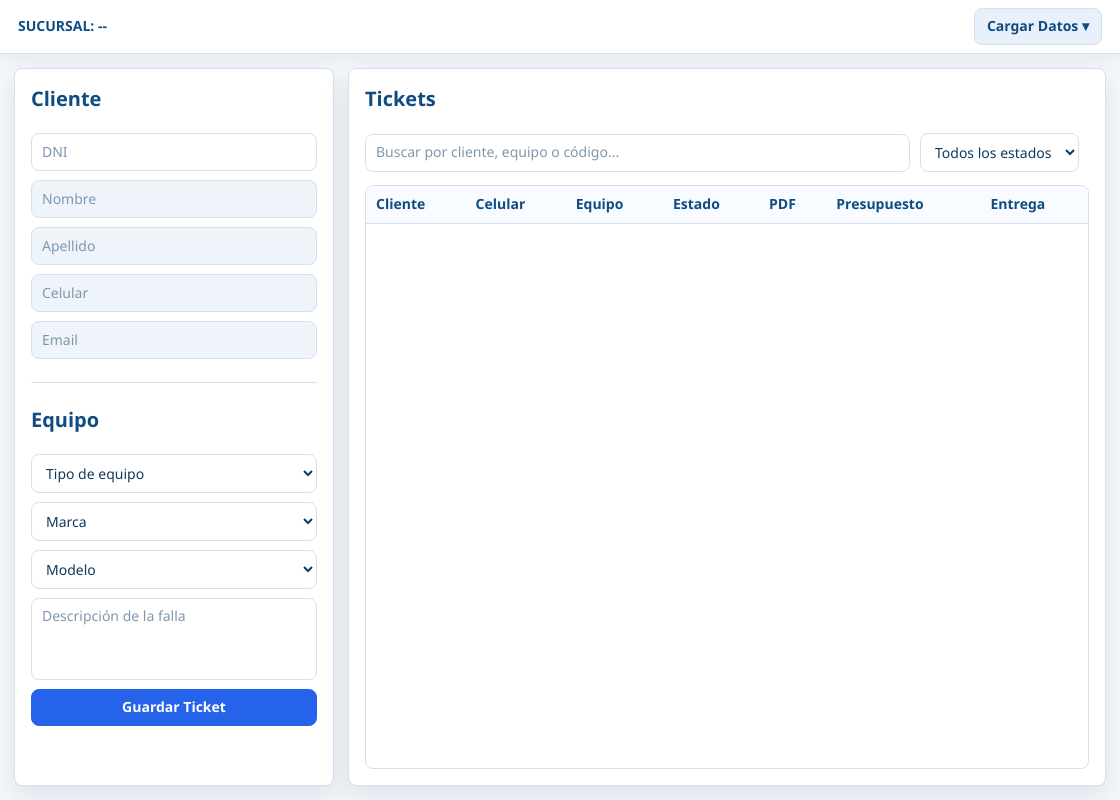
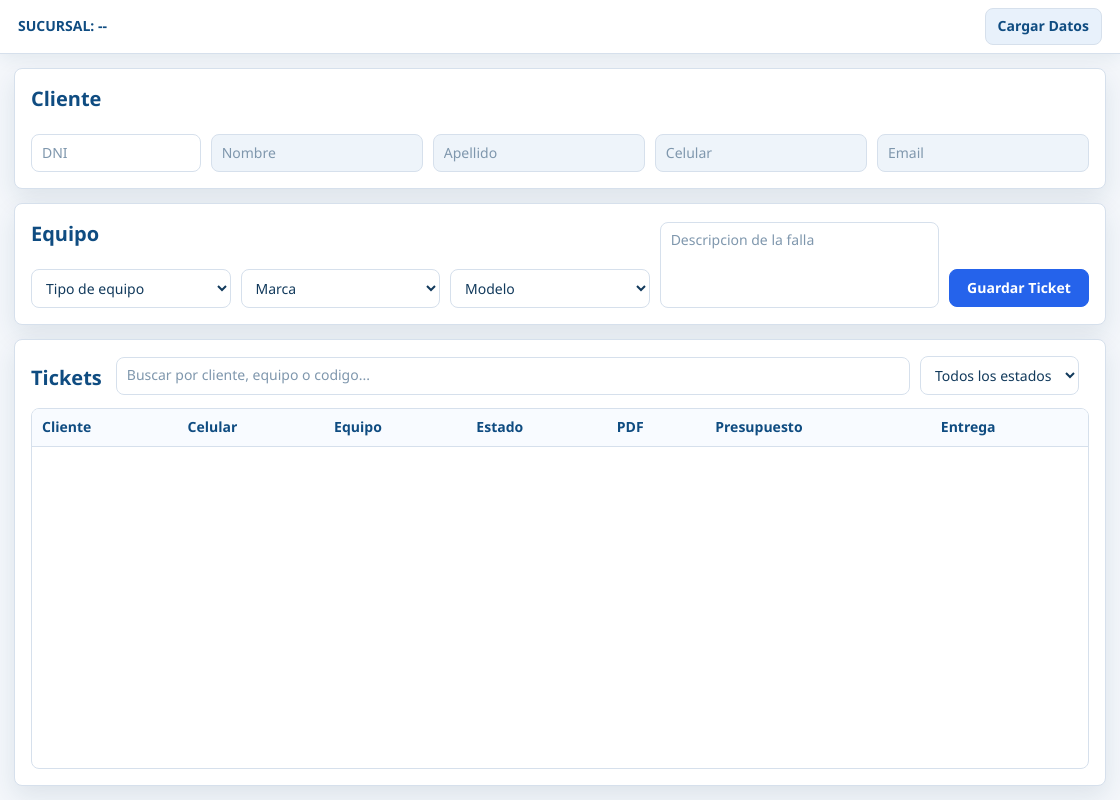
Before and after one commit to faku03/sistemadeadmisiontecnicos, an Electron app: page index.html in a window 1120 px wide. Drawn offline with Linux system fonts and the light colour scheme; no server answers.

Commit message:
Reorganizar pantalla principal

```diff
--- a/index.html
+++ b/index.html
@@ -11,7 +11,7 @@
       SUCURSAL: --
     </div>
     <div class="menu">
-    <button id="btnMenuDatos">Cargar Datos ▾</button>
+      <button id="btnMenuDatos">Cargar Datos</button>
       <div id="menuDatos" class="menu-dropdown hidden">
         <button id="menuSucursales">Sucursales</button>
         <button id="menuTipos">Tipos de Equipo</button>
@@ -21,22 +21,21 @@
     </div>
   </header>
 
-<div class="app">
-
-  <!-- PANEL IZQUIERDO -->
-  <section class="panel">
+  <main class="app app-main">
+    <section class="panel form-panel">
       <h2>Cliente</h2>
-
+      <div class="form-grid cliente-grid">
         <input id="dni" placeholder="DNI">
         <input id="nombre" placeholder="Nombre" disabled>
         <input id="apellido" placeholder="Apellido" disabled>
         <input id="celular" placeholder="Celular" disabled>
         <input id="email" placeholder="Email" disabled>
+      </div>
+    </section>
 
-    <hr>
-
+    <section class="panel form-panel">
       <h2>Equipo</h2>
-
+      <div class="form-grid equipo-grid">
         <select id="tipoEquipo">
           <option value="">Tipo de equipo</option>
         </select>
@@ -49,21 +48,23 @@
           <option value="">Modelo</option>
         </select>
 
-    <textarea id="falla" placeholder="Descripción de la falla"></textarea>
+        <textarea id="falla" placeholder="Descripcion de la falla"></textarea>
 
         <button id="btnGuardar">Guardar Ticket</button>
+      </div>
     </section>
 
-  <!-- PANEL DERECHO -->
     <section class="panel tickets">
+      <div class="tickets-header">
         <h2>Tickets</h2>
         <div class="filtros-tickets">
-  <input type="text" id="buscadorTickets" placeholder="Buscar por cliente, equipo o código...">
-
+          <input type="text" id="buscadorTickets" placeholder="Buscar por cliente, equipo o codigo...">
           <select id="filtroEstado">
             <option value="">Todos los estados</option>
           </select>
         </div>
+      </div>
+
       <div class="table-wrap">
         <table class="tabla-tickets">
           <thead>
@@ -80,18 +81,15 @@
           <tbody id="listaTickets"></tbody>
         </table>
       </div>
+    </section>
+  </main>
 
-  </section>
-
-</div>
-
-<!-- MODAL ENTREGA -->
   <div id="modalEntrega" class="modal hidden">
     <div class="modal-content">
       <h3>Entregar equipo</h3>
 
       <input id="trabajoEntrega" placeholder="Trabajo realizado">
-    <input id="garantiaEntrega" type="number" placeholder="Días de garantía">
+      <input id="garantiaEntrega" type="number" placeholder="Dias de garantia">
 
       <div class="modal-actions">
         <button id="confirmarEntrega">Confirmar</button>
@@ -100,13 +98,12 @@
     </div>
   </div>
 
-<!-- MODAL PRESUPUESTO -->
   <div id="modalPresupuesto" class="modal hidden">
     <div class="modal-content">
       <h3>Presupuesto</h3>
 
-    <input id="valorPresupuesto" type="number" placeholder="Valor reparación">
-    <input id="senaPresupuesto" type="number" placeholder="Seña">
+      <input id="valorPresupuesto" type="number" placeholder="Valor reparacion">
+      <input id="senaPresupuesto" type="number" placeholder="Sena">
 
       <div class="modal-actions">
         <button id="btnGuardarPresupuesto">Guardar</button>
@@ -116,7 +113,6 @@
     </div>
   </div>
 
-
   <script src="renderer.js"></script>
 </body>
 </html>
--- a/main.js
+++ b/main.js
@@ -7,8 +7,10 @@ const pdfPresupuesto = require('./pdf/presupuesto');
 
 function createWindow() {
   const win = new BrowserWindow({
-    width: 1100,
-    height: 700,
+    width: 1120,
+    height: 720,
+    center: true,
+    autoHideMenuBar: true,
     webPreferences: {
       preload: path.join(__dirname, 'preload.js'),
       contextIsolation: true,
--- a/styles.css
+++ b/styles.css
@@ -214,11 +214,14 @@ button:active,
 
 .app {
   display: grid;
-  grid-template-columns: 320px minmax(0, 1fr);
   gap: 14px;
   height: calc(100vh - 54px);
   min-height: 0;
   padding: 14px;
+}
+
+.app-main {
+  grid-template-rows: auto auto minmax(0, 1fr);
 }
 
 .panel {
@@ -236,6 +239,49 @@ button:active,
 
 .tickets {
   overflow: hidden;
+}
+
+.form-panel {
+  gap: 10px;
+}
+
+.form-grid {
+  display: grid;
+  gap: 10px;
+  align-items: start;
+}
+
+.cliente-grid {
+  grid-template-columns: minmax(110px, .8fr) repeat(4, minmax(135px, 1fr));
+}
+
+.equipo-grid {
+  grid-template-columns: repeat(3, minmax(140px, 1fr)) minmax(220px, 1.4fr) auto;
+  align-items: end;
+}
+
+.equipo-grid textarea {
+  align-self: end;
+  min-height: calc(var(--input-height) * 2 + 10px);
+  height: calc(var(--input-height) * 2 + 10px);
+  margin-top: calc((var(--input-height) * -1) - 10px);
+}
+
+.equipo-grid #btnGuardar {
+  min-width: 140px;
+  height: var(--input-height);
+  align-self: start;
+}
+
+.tickets-header {
+  display: grid;
+  grid-template-columns: auto minmax(360px, 1fr);
+  align-items: center;
+  gap: 14px;
+}
+
+.tickets-header h2 {
+  margin-bottom: 0;
 }
 
 .filtros-tickets,
@@ -427,11 +473,26 @@ td button {
   grid-column: 1 / -1;
 }
 
-@media (max-width: 900px) {
-  .app {
+@media (max-width: 1050px) {
+  .cliente-grid {
+    grid-template-columns: repeat(3, minmax(0, 1fr));
+  }
+
+  .equipo-grid {
+    grid-template-columns: repeat(2, minmax(0, 1fr));
+  }
+
+  .equipo-grid textarea,
+  .equipo-grid #btnGuardar {
+    height: var(--input-height);
+  }
+
+  .tickets-header {
     grid-template-columns: 1fr;
   }
+}
 
+@media (max-width: 900px) {
   .abm-form,
   .abm-header,
   .filtros-tickets,
```
Lines whose indentation alone changed are shown as unchanged.
